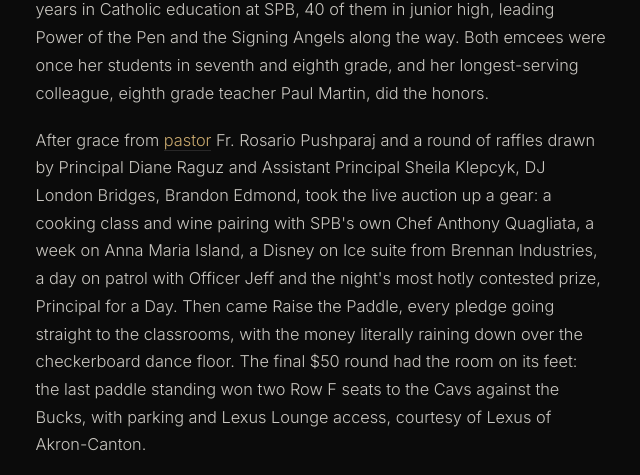
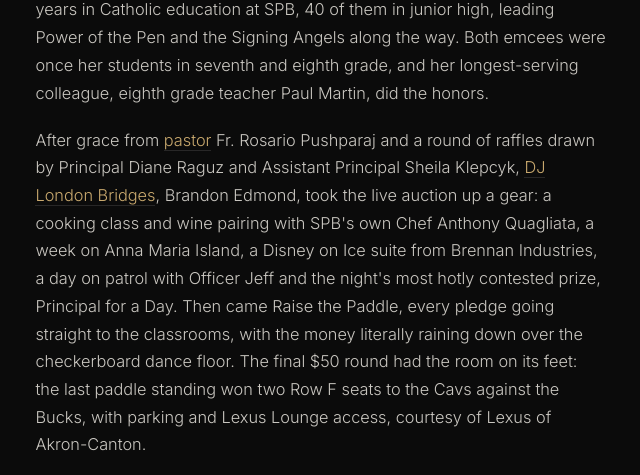
Before and after one commit to astankus28/andrewstankus-site, a plain HTML site: page events/spb-green-gold-gala-2026-preview/index.html in a window 1280 px wide. Shown: the part 1496-1971 px from the top of the page, 473-1113 px from the left. Drawn offline with nearby package versions, Linux system fonts and the light colour scheme; no server answers.

Commit message:
Gala recap: link DJ London Bridges
Co-Authored-By: Claude Opus 5.5 <noreply@anthropic.com>
Claude-Session: https://claude.ai/code/session_014ovjM34HrjjYRH46tk13ys

```diff
--- a/events/spb-green-gold-gala-2026-preview/index.html
+++ b/events/spb-green-gold-gala-2026-preview/index.html
@@ -51,7 +51,7 @@
       <p>Mayfield Village, OH – November 14, 2026 – For one night, <a href="https://bellaviecle.com" target="_blank" rel="noopener">Bellavie</a> became a casino with a cause. The 9th Annual Green and Gold Gala, A Knight at the Casino, filled the ballroom with green velvet, gold sequins and a crowd ready to play for <a href="https://www.saintpaschal.net" target="_blank" rel="noopener">Saint Paschal Baylon</a>. The house rules were simple: the odds were always in favor of SPB, and every dollar went toward air conditioning in classrooms across the school, along with other facility improvements.</p>
       <p>First-time co-chairs John and Lisa Kane and Greg and Michel Baitt hosted the night and doubled as emcees, picking up where Brent and Cheryl Pietrafese left off after three years at the helm. The evening was presented by The Sandy and Jim Foundation, with Platinum Sponsor <a href="https://www.allergycleveland.com" target="_blank" rel="noopener">Allergy Immunology Associates</a> and Dr. Remie Saab, Premier Sponsor <a href="https://www.sealtechcoating.com" target="_blank" rel="noopener">Seal Tech Asphalt &amp; Concrete</a>, Bar Sponsor the Rossi Family, and support from <a href="https://www.bricker.com" target="_blank" rel="noopener">Bricker Graydon Wyatt</a>, <a href="https://ancora.net" target="_blank" rel="noopener">Ancora</a> and Mike &amp; Beth Mennel.</p>
       <p>The heart of the night belonged to the 2026 Green Knights to Remember. Roberta Modica, whose music has lifted Masses at SPB for years, was honored alongside her late husband Don, who helped begin the endowment that still supports students every year; longtime friend Richard Fratianne presented the award. Then came Mary Connors, who spent 41 years in Catholic education at SPB, 40 of them in junior high, leading Power of the Pen and the Signing Angels along the way. Both emcees were once her students in seventh and eighth grade, and her longest-serving colleague, eighth grade teacher Paul Martin, did the honors.</p>
-      <p>After grace from <a href="https://church.saintpaschal.com" target="_blank" rel="noopener">pastor</a> Fr. Rosario Pushparaj and a round of raffles drawn by Principal Diane Raguz and Assistant Principal Sheila Klepcyk, DJ London Bridges, Brandon Edmond, took the live auction up a gear: a cooking class and wine pairing with SPB&#x27;s own Chef Anthony Quagliata, a week on Anna Maria Island, a Disney on Ice suite from Brennan Industries, a day on patrol with Officer Jeff and the night&#x27;s most hotly contested prize, Principal for a Day. Then came Raise the Paddle, every pledge going straight to the classrooms, with the money literally raining down over the checkerboard dance floor. The final $50 round had the room on its feet: the last paddle standing won two Row F seats to the Cavs against the Bucks, with parking and Lexus Lounge access, courtesy of Lexus of Akron-Canton.</p>
+      <p>After grace from <a href="https://church.saintpaschal.com" target="_blank" rel="noopener">pastor</a> Fr. Rosario Pushparaj and a round of raffles drawn by Principal Diane Raguz and Assistant Principal Sheila Klepcyk, <a href="https://www.djlondonbridges.com" target="_blank" rel="noopener">DJ London Bridges</a>, Brandon Edmond, took the live auction up a gear: a cooking class and wine pairing with SPB&#x27;s own Chef Anthony Quagliata, a week on Anna Maria Island, a Disney on Ice suite from Brennan Industries, a day on patrol with Officer Jeff and the night&#x27;s most hotly contested prize, Principal for a Day. Then came Raise the Paddle, every pledge going straight to the classrooms, with the money literally raining down over the checkerboard dance floor. The final $50 round had the room on its feet: the last paddle standing won two Row F seats to the Cavs against the Bucks, with parking and Lexus Lounge access, courtesy of Lexus of Akron-Canton.</p>
       <p>By 9:00 the silent auction had closed, the dance floor was full and the Green Knights were a little closer to cooler classrooms. Seventy-one years in, the SPB community is still building.</p>
       <p>Photos by Andrew Stankus Agency. Video by Matt Lobe. All images © 2026 Andrew Stankus.</p>
     <div class="credit">Photography by Andrew Stankus Agency</div>
```
Also changed, not shown: 1 other file.
